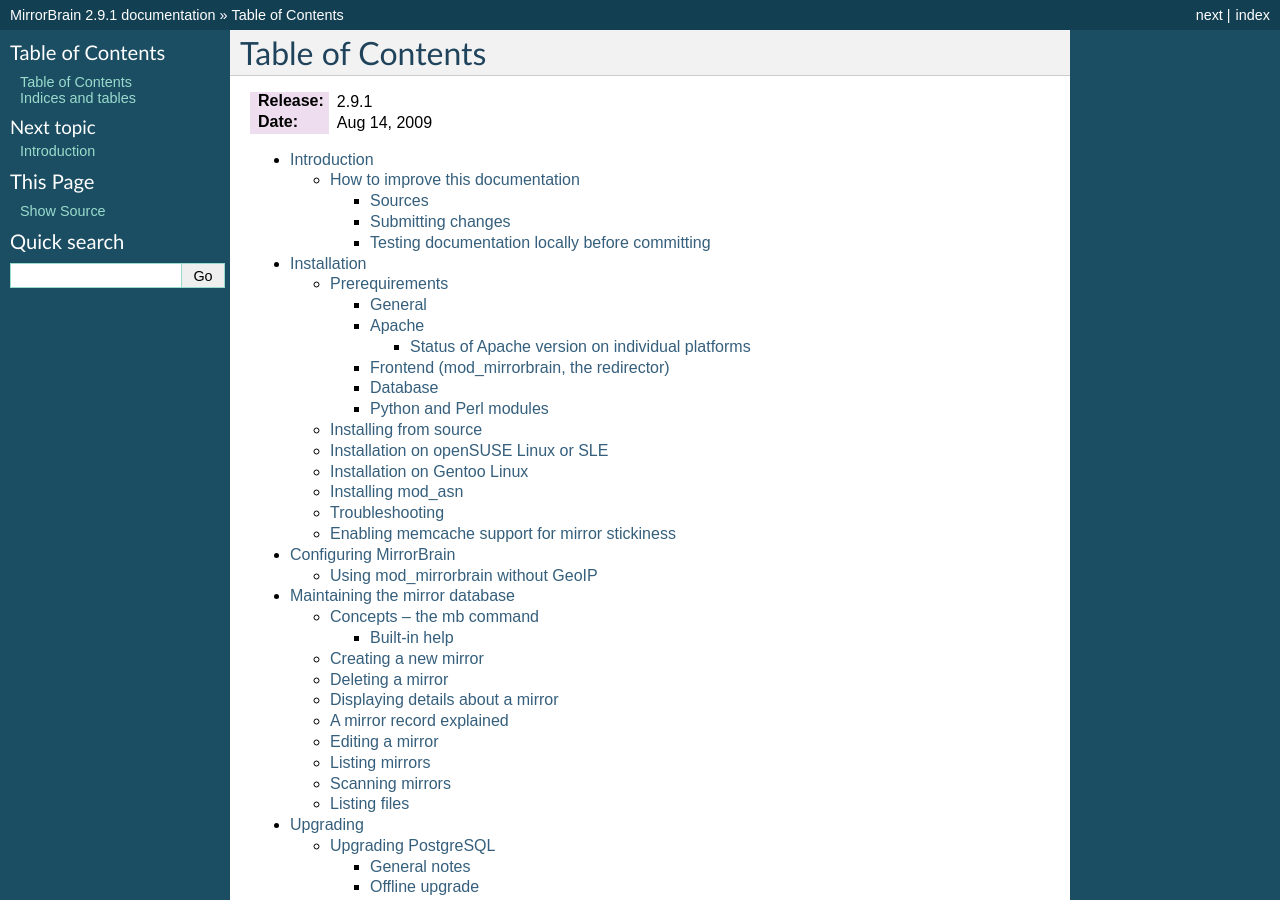
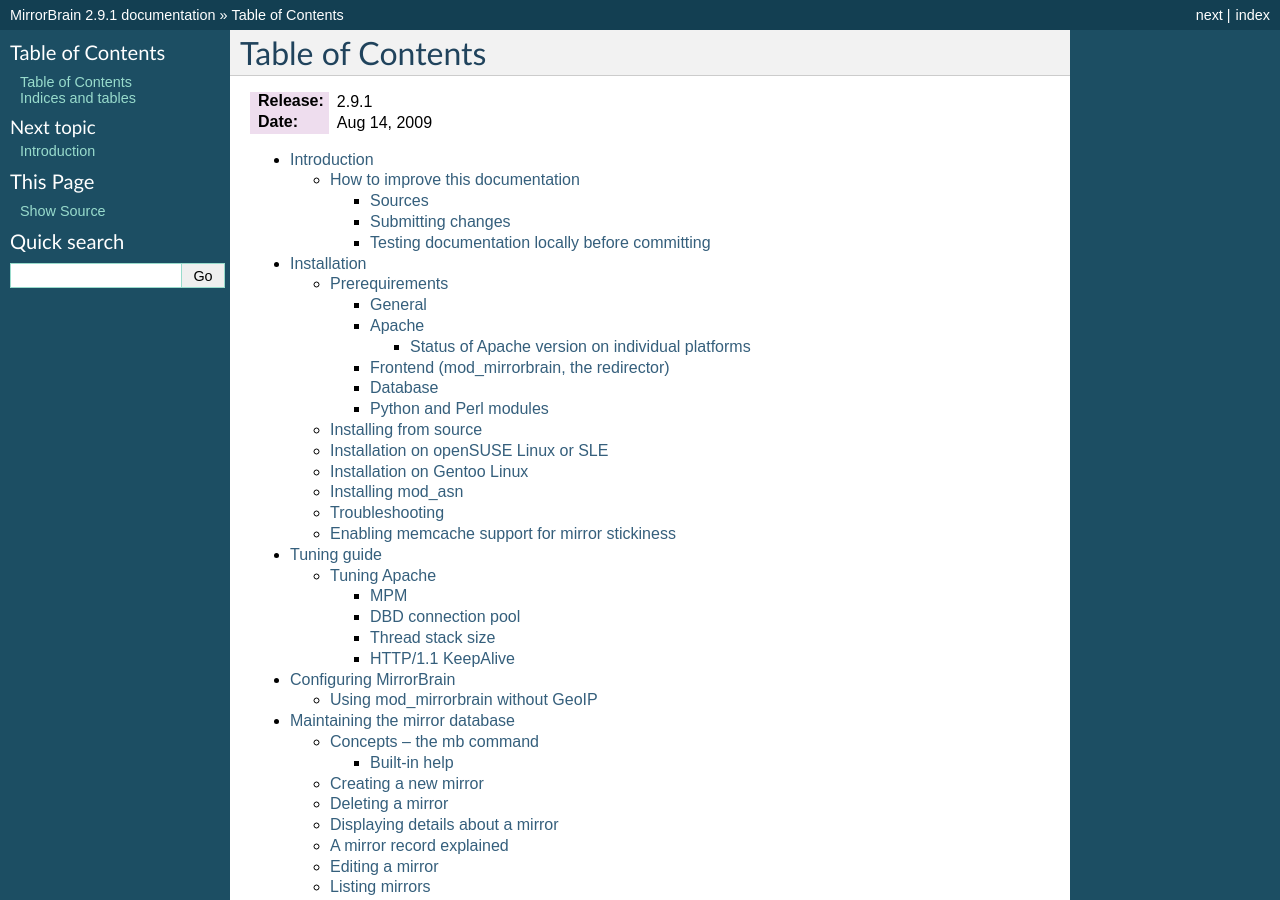
Before and after one commit to hayalci/mirrorbrain, a Sphinx documentation site: the page built from docs/index.rst, in a window 1280 px wide and 900 px high. Built offline with Sphinx 7.4.7, drawn with Linux system fonts in a browser that asks for light colours; some of the changed lines change nothing that is shown.

Commit message:
docs: beging writing the tuning guide, starting with Apache
git-svn-id: http://svn.mirrorbrain.org/svn/mirrorbrain/trunk@7763 2d291e14-ff0c-0410-a3fa-d5caa9871f55

```diff
--- a/docs/index.rst
+++ b/docs/index.rst
@@ -12,6 +12,7 @@
 
    intro
    installation/index
+   tuning
    configuration
    mirrors
    upgrading
--- /dev/null
+++ b/docs/tuning.rst
@@ -0,0 +1,117 @@
+.. _tuning:
+
+Tuning guide
+============
+
+The following sections describe how to tune PostgreSQL and Apache for good
+performance.
+
+Depending on the size of your install, this can be mandatory.
+
+
+Tuning Apache
+-------------
+
+MPM
+^^^
+
+In general, it makes sense to use a threaded MPM for Apache. Prefork is less
+suitable, because the database connection pool would not be shared across the
+worker children. With prefork, each process would open its own connection to
+the database. For small installations, this might not matter. However, for a
+busy download server, the threaded event MPM or worker MPM are better choices.
+
+The following would be a configuration for the event MPM which serves up to 960
+connections in parallel, using 64 threads per process. (Values for threads per
+process that scale best on Linux are 32 or 64.)::
+
+    # event MPM
+    <IfModule event.c>
+        ServerLimit           15
+        MaxClients           960
+
+        StartServers           2
+
+        ThreadsPerChild       64
+        ThreadLimit           64
+
+        MinSpareThreads       32
+        # must be >= (MinSpareThreads + ThreadsPerChild)
+        MaxSpareThreads      112
+
+        # at 200 r/s, 20000 r results in a process lifetime of 2 minutes
+        MaxRequestsPerChild 20000
+    </IfModule>
+
+
+DBD connection pool
+^^^^^^^^^^^^^^^^^^^
+
+With threaded MPMs, the database connection pool is shared among all threads of
+an Apache child. Thus, it makes sense to tune the size of the pool to the
+number of processes and threads. The following should fit the above Apache
+dimensions quite well::
+
+    DBDMin  0
+    DBDMax  12
+    DBDKeep 3
+    DBDExptime 10
+
+
+The total number of connections that Apache might open needs to be reflected in
+the PostgreSQL setup accordingly. The above example would be served safely with
+a database with a ``max_connections = 500`` setting. (This setting may seem far
+too high, but it keeps even enough headroom to start separate Apache servers
+for testing purposes, or for upgrade purposes (killing Apache with SIGWINCH for
+graceful stop, and starting a new one while the old one still continues to
+serve requests to their end).
+
+
+Thread stack size
+^^^^^^^^^^^^^^^^^
+
+When using lots of threads, their might be funny effects on some platforms. The
+default stack size allocated by the operating system for threads might be quite
+large, e.g. 8 MB on Linux. If this leads to problems, you could considerably
+decrease the stack size as such::
+
+    # If this isn't set, the OS' default will be used (8 MB)
+    # which is way more than necessary
+    ThreadStackSize 1048576
+
+But normally the default settings should just work, I guess.
+
+
+HTTP/1.1 KeepAlive
+^^^^^^^^^^^^^^^^^^
+
+KeepAlive, a HTTP/1.1 feature, saves overhead by reusing already existing TCP
+connections to process further HTTP requests. If no additional request arrives
+after n seconds, the server closes the connection.
+
+This is a good thing, but it can also become a problem when too many
+threads/processes linger around waiting for the next request in the connection.
+Each such thread would occupy a slot that could otherwise be used to handle
+other requests. In addition, even the number of unused ephemeral ports could
+become scarce under extreme conditions. The configured default of a KeepAlive
+time of 15 seconds in most Apache installs is far more than necessary. A good
+value is 2 seconds, which keeps the good side of KeepAlive, but avoids the
+drawbacks to the extent that they don't tend to be a problem.
+
+Hence, good settins are::
+
+    KeepAlive On
+    MaxKeepAliveRequests 100
+    KeepAliveTimeout 2
+
+
+.. Tuning PostgreSQL
+.. -----------------
+..
+.. To tune PostgreSQL for good performance, you should tweak the following
+.. parameters in :file:`postgresql.conf`.
+..
+..
+.. .. describe:: listen_addresses
+..
+..     asdfasdf asdflkasdasd
```
